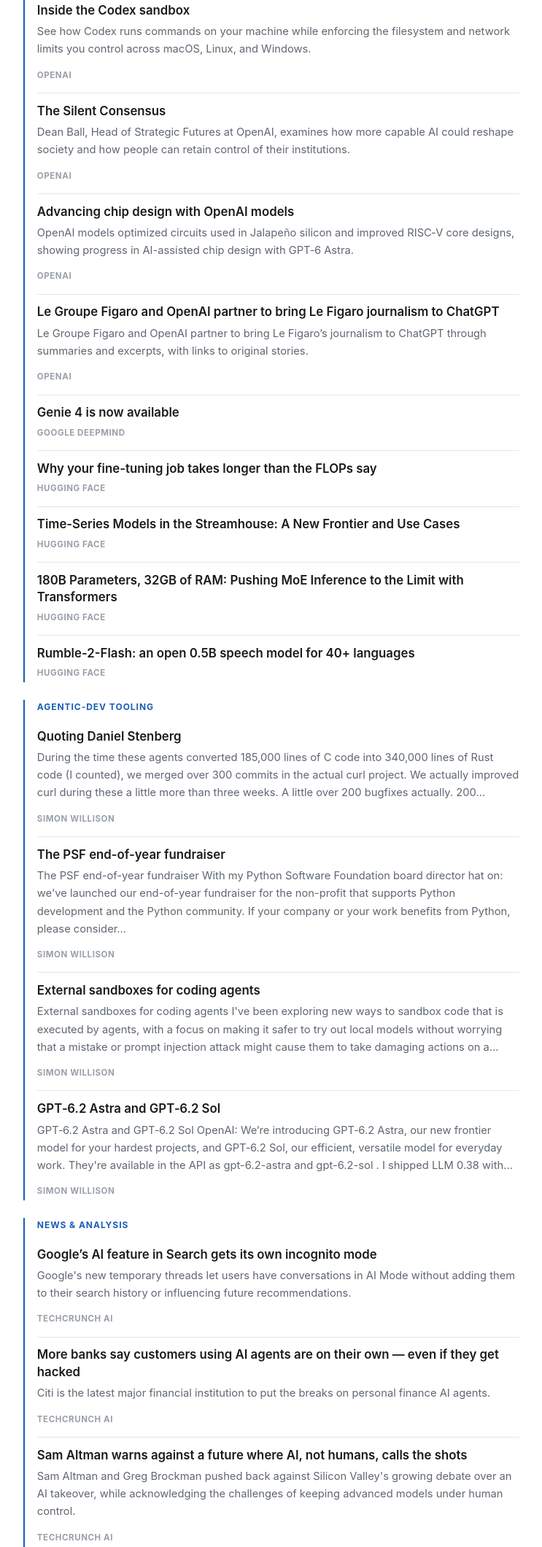
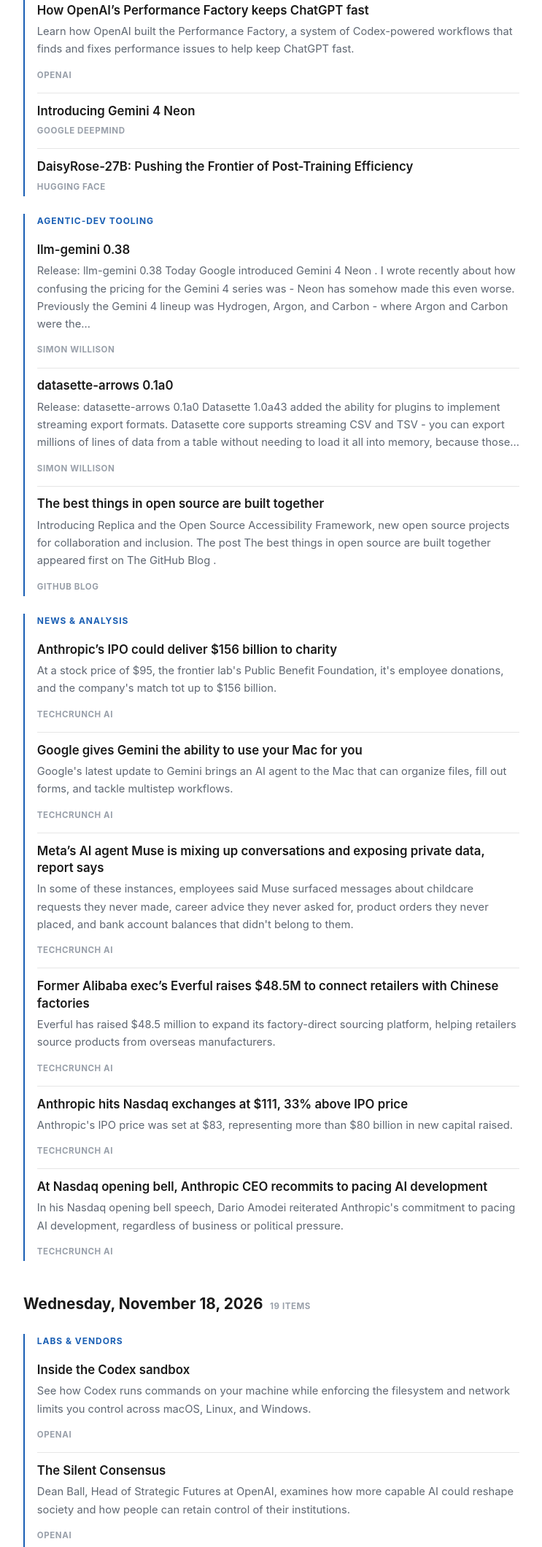
Before and after one commit to alex-voloshin-dev/ai-digest, a plain HTML site: page docs/index.html in a window 1280 px wide. Shown: the part 458-2578 px from the top of the page at 73% size, without its empty margins (268-1011 px from the left). Drawn offline with Linux system fonts and the light colour scheme.

Commit message:
digest: 2026-11-19

```diff
--- a/docs/index.html
+++ b/docs/index.html
@@ -117,8 +117,32 @@ footer p { margin: 0; }
 <h1>AI Digest</h1>
 <p class="tagline">A daily roundup of AI news from a fixed list of trusted sources.</p>
 <div class="author"><img class="avatar" src="https://cdn.hashnode.com/uploads/avatars/69ffa642f239332df4ffa118/d25b9659-f828-4ee9-9eb4-8af9d56b3239.png?w=200&amp;h=200&amp;fit=crop&amp;crop=faces&amp;auto=compress,format&amp;format=webp" alt="Alex Voloshin" width="48" height="48"><div class="author-text"><p class="byline">Curated by <strong>Alex Voloshin</strong></p></div></div>
-<p class="meta">Rolling 14-day window &middot; updated 2026-11-18 19:10 UTC</p>
+<p class="meta">Rolling 14-day window &middot; updated 2026-11-19 19:13 UTC</p>
 </header>
+<div class="day">
+<h2>Thursday, November 19, 2026<span class="count">12 items</span></h2>
+<section class="cat">
+<h3>Labs &amp; vendors</h3>
+<article class="item"><a class="title" href="https://openai.com/index/how-openai-performance-factory-keeps-chatgpt-fast" target="_blank" rel="noopener">How OpenAI’s Performance Factory keeps ChatGPT fast</a><p class="summary">Learn how OpenAI built the Performance Factory, a system of Codex-powered workflows that finds and fixes performance issues to help keep ChatGPT fast.</p><span class="source">OpenAI</span></article>
+<article class="item"><a class="title" href="https://deepmind.google/blog/introducing-gemini-4-neon/" target="_blank" rel="noopener">Introducing Gemini 4 Neon</a><span class="source">Google DeepMind</span></article>
+<article class="item"><a class="title" href="https://huggingface.co/blog/RadixArk/daisyrose-27b-pushing-the-frontier-of-post-trainin" target="_blank" rel="noopener">DaisyRose-27B: Pushing the Frontier of Post-Training Efficiency</a><span class="source">Hugging Face</span></article>
+</section>
+<section class="cat">
+<h3>Agentic-dev tooling</h3>
+<article class="item"><a class="title" href="https://simonwillison.net/2026/Nov/18/llm-gemini/" target="_blank" rel="noopener">llm-gemini 0.38</a><p class="summary">Release: llm-gemini 0.38 Today Google introduced Gemini 4 Neon . I wrote recently about how confusing the pricing for the Gemini 4 series was - Neon has somehow made this even worse. Previously the Gemini 4 lineup was Hydrogen, Argon, and Carbon - where Argon and Carbon were the…</p><span class="source">Simon Willison</span></article>
+<article class="item"><a class="title" href="https://simonwillison.net/2026/Nov/18/datasette-arrows/" target="_blank" rel="noopener">datasette-arrows 0.1a0</a><p class="summary">Release: datasette-arrows 0.1a0 Datasette 1.0a43 added the ability for plugins to implement streaming export formats. Datasette core supports streaming CSV and TSV - you can export millions of lines of data from a table without needing to load it all into memory, because those…</p><span class="source">Simon Willison</span></article>
+<article class="item"><a class="title" href="https://github.blog/open-source/maintainers/the-best-things-in-open-source-are-built-together/" target="_blank" rel="noopener">The best things in open source are built together</a><p class="summary">Introducing Replica and the Open Source Accessibility Framework, new open source projects for collaboration and inclusion. The post The best things in open source are built together appeared first on The GitHub Blog .</p><span class="source">GitHub Blog</span></article>
+</section>
+<section class="cat">
+<h3>News &amp; analysis</h3>
+<article class="item"><a class="title" href="https://techcrunch.com/2026/11/19/anthropics-ipo-could-deliver-156-billion-to-charity/" target="_blank" rel="noopener">Anthropic’s IPO could deliver $156 billion to charity</a><p class="summary">At a stock price of $95, the frontier lab&#x27;s Public Benefit Foundation, it&#x27;s employee donations, and the company&#x27;s match tot up to $156 billion.</p><span class="source">TechCrunch AI</span></article>
+<article class="item"><a class="title" href="https://techcrunch.com/2026/11/19/google-gives-gemini-the-ability-to-use-your-mac-for-you/" target="_blank" rel="noopener">Google gives Gemini the ability to use your Mac for you</a><p class="summary">Google&#x27;s latest update to Gemini brings an AI agent to the Mac that can organize files, fill out forms, and tackle multistep workflows.</p><span class="source">TechCrunch AI</span></article>
+<article class="item"><a class="title" href="https://techcrunch.com/2026/11/19/metas-ai-agent-muse-is-mixing-up-conversations-and-exposing-private-data-report-says/" target="_blank" rel="noopener">Meta’s AI agent Muse is mixing up conversations and exposing private data, report says</a><p class="summary">In some of these instances, employees said Muse surfaced messages about childcare requests they never made, career advice they never asked for, product orders they never placed, and bank account balances that didn&#x27;t belong to them.</p><span class="source">TechCrunch AI</span></article>
+<article class="item"><a class="title" href="https://techcrunch.com/2026/11/19/former-alibaba-execs-everful-raises-48-5m-to-connect-retailers-with-chinese-factories/" target="_blank" rel="noopener">Former Alibaba exec’s Everful raises $48.5M to connect retailers with Chinese factories</a><p class="summary">Everful has raised $48.5 million to expand its factory-direct sourcing platform, helping retailers source products from overseas manufacturers.</p><span class="source">TechCrunch AI</span></article>
+<article class="item"><a class="title" href="https://techcrunch.com/2026/11/19/anthropic-hits-nasdaq-exchanges-at-110-27-above-ipo-price/" target="_blank" rel="noopener">Anthropic hits Nasdaq exchanges at $111, 33% above IPO price</a><p class="summary">Anthropic&#x27;s IPO price was set at $83, representing more than $80 billion in new capital raised.</p><span class="source">TechCrunch AI</span></article>
+<article class="item"><a class="title" href="https://techcrunch.com/2026/11/19/at-nasdaq-opening-bell-anthropic-ceo-recommits-to-pacing-ai-development/" target="_blank" rel="noopener">At Nasdaq opening bell, Anthropic CEO recommits to pacing AI development</a><p class="summary">In his Nasdaq opening bell speech, Dario Amodei reiterated Anthropic&#x27;s commitment to pacing AI development, regardless of business or political pressure.</p><span class="source">TechCrunch AI</span></article>
+</section>
+</div>
 <div class="day">
 <h2>Wednesday, November 18, 2026<span class="count">19 items</span></h2>
 <section class="cat">
@@ -447,24 +471,6 @@ footer p { margin: 0; }
 <article class="item"><a class="title" href="https://techcrunch.com/2026/11/05/box-taps-nvidias-nemotron-for-new-agent-first-content-retrieval-system/" target="_blank" rel="noopener">Box taps Nvidia’s Nemotron for new agent-first content retrieval system</a><p class="summary">The system can supposedly answer queries four times faster, with 20% fewer errors and 90% fewer tokens used.</p><span class="source">TechCrunch AI</span></article>
 </section>
 </div>
-<div class="day">
-<h2>Wednesday, November 4, 2026<span class="count">9 items</span></h2>
-<section class="cat">
-<h3>Labs &amp; vendors</h3>
-<article class="item"><a class="title" href="https://openai.com/index/openai-to-acquire-pierre" target="_blank" rel="noopener">OpenAI to acquire Pierre Computer Company, Inc.</a><p class="summary">OpenAI will acquire Pierre Computer Company, expanding Codex’s tools for building, understanding, and reviewing code.</p><span class="source">OpenAI</span></article>
-<article class="item"><a class="title" href="https://openai.com/index/daybreak-red-aws-govcloud" target="_blank" rel="noopener">Daybreak Red is now available in AWS GovCloud (US-East)</a><p class="summary">Daybreak Red brings GPT-5.6 Cyber to approved customers in AWS GovCloud (US-East) through Amazon Bedrock for authorized cybersecurity work.</p><span class="source">OpenAI</span></article>
-<article class="item"><a class="title" href="https://huggingface.co/blog/Dharma-AI/dharma-field-extractor" target="_blank" rel="noopener">Dharma Field Extractor: Any Document In, Structured Fields in JSON Out</a><span class="source">Hugging Face</span></article>
-</section>
-<section class="cat">
-<h3>News &amp; analysis</h3>
-<article class="item"><a class="title" href="https://techcrunch.com/2026/11/04/i-tried-apples-siri-recaps-theyre-surprisingly-useful-and-a-little-unsettling/" target="_blank" rel="noopener">I tried Apple’s Siri Recaps. They’re surprisingly useful — and a little unsettling</a><p class="summary">Apple&#x27;s AI-powered Siri Recaps won me over in just one day, despite my privacy reservations. But there&#x27;s still room for improvement.</p><span class="source">TechCrunch AI</span></article>
-<article class="item"><a class="title" href="https://techcrunch.com/2026/11/04/google-faces-backlash-for-plan-that-would-turn-off-search-for-schools-that-restrict-ai/" target="_blank" rel="noopener">Google faces backlash for plan that would turn off Search for schools that restrict AI</a><p class="summary">Politicians on the left, like NYC mayor Zohran Mamdani and former FTC chair Lina Khan, accused Google of acting as an unregulated monopoly.</p><span class="source">TechCrunch AI</span></article>
-<article class="item"><a class="title" href="https://techcrunch.com/2026/11/04/techcrunch-founder-summit-2026-todays-the-day/" target="_blank" rel="noopener">TechCrunch Founder Summit 2026: Doors open at 9 a.m. ET in Boston</a><p class="summary">Today is the day to join TechCrunch Founder Summit 2026 in Boston&#x27;s SoWa Power Station. Register now to join this founder-focused conference today.</p><span class="source">TechCrunch AI</span></article>
-<article class="item"><a class="title" href="https://techcrunch.com/2026/11/03/anthropic-is-working-on-a-system-to-prove-ai-models-identity/" target="_blank" rel="noopener">Anthropic is working on a system to prove AI models’ identity</a><p class="summary">Called FlashProve, the system would let anyone check that an AI response really came from the model it claims to be from.</p><span class="source">TechCrunch AI</span></article>
-<article class="item"><a class="title" href="https://techcrunch.com/2026/11/03/data-centers-are-turning-to-old-jet-engines-as-the-wait-for-power-grows/" target="_blank" rel="noopener">Data centers are turning to old jet engines as the wait for power grows</a><p class="summary">The years-long wait for access to the grid and new turbines is causing data center builders to turn to an unusual, less-efficient and less environmentally friendly solution: once-discarded jet engines.</p><span class="source">TechCrunch AI</span></article>
-<article class="item"><a class="title" href="https://techcrunch.com/2026/11/03/ted-schleins-ballistic-ventures-seeks-490m-for-new-funds-amid-ai-driven-cybersecurity-boom/" target="_blank" rel="noopener">Ted Schlein’s Ballistic Ventures seeks $490M for new funds amid AI-driven cybersecurity boom</a><p class="summary">Cybersecurity-focused Ballistic Ventures is seeking to raise $360 million for a new flagship fund and another $130 million for a separate investment vehicle.</p><span class="source">TechCrunch AI</span></article>
-</section>
-</div>
 <footer>
 <p>Automated, unattended news page. Built deterministically from a fixed list
 of trusted source feeds; every item links to its origin.</p>
```
Also changed, not shown: 1 other file.
